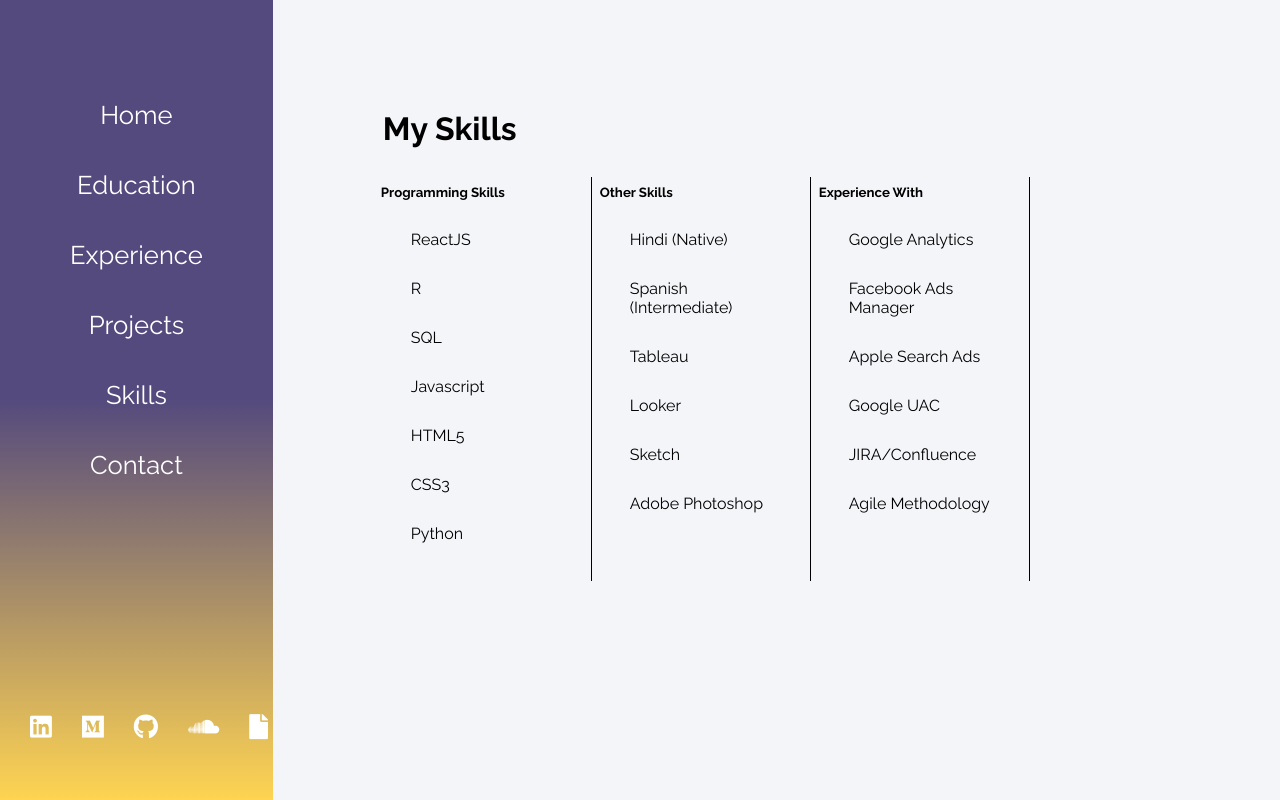
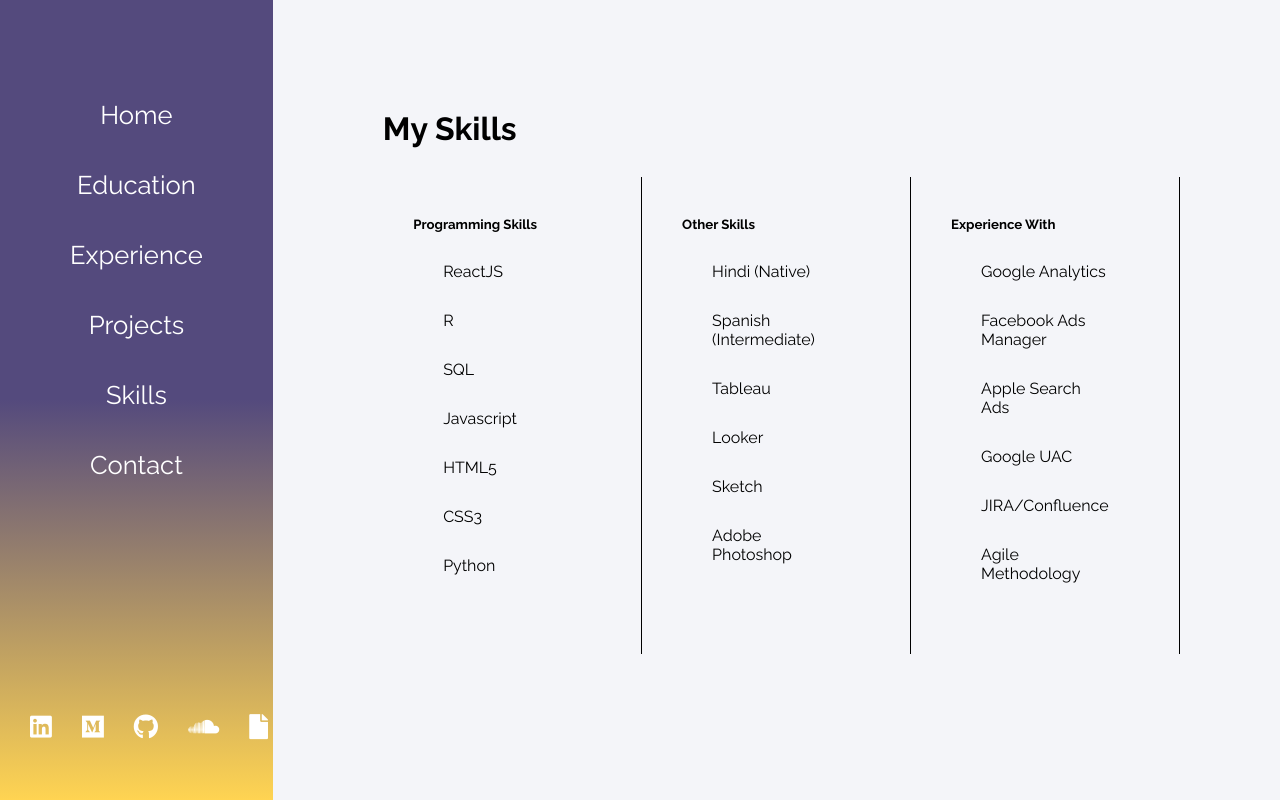
Before and after one commit to nikhilanand01/personal_site_react, a React (Create React App) app: page /skills in a window 1280 px wide. Built offline with nearby package versions, Linux system fonts and the light colour scheme.

Commit message:
fixin thangs

```diff
--- a/src/App.css
+++ b/src/App.css
@@ -210,7 +210,7 @@
 
 .skillSet{
   border-right: thin solid black;
-  padding: 1%;
+  padding: 5%;
   width: 25%;
 }
 
--- a/src/components/Social.js
+++ b/src/components/Social.js
@@ -9,7 +9,7 @@
               <a href="http://nikhilanand3.medium.com" target="_blank" rel="noopener noreferrer"><i class="fab fa-medium"></i></a>
               <a href="https://github.com/nikhilanand01" target="_blank" rel="noopener noreferrer"><i class="fab fa-github"></i></a>
               <a href="https://soundcloud.com/nikhilanand3" target="_blank" rel="noopener noreferrer"><i class="fab fa-soundcloud"></i></a>
-              <a href="https://Google.com" target="_blank" rel="noopener noreferrer"><i class="fas fa-file"></i></a>
+              <a href="https://raw.githubusercontent.com/nikhilanand01/personal_site_react/9183e11c661b167a08276c7809fa8057b7ee9c62/src/images/NAnand_Resume_0121.pdf" target="_blank" rel="noopener noreferrer"><i class="fas fa-file"></i></a>
             </div>
             )
         }
```
Also changed, not shown: 1 other file (tests, documents, lock files or other folders).
